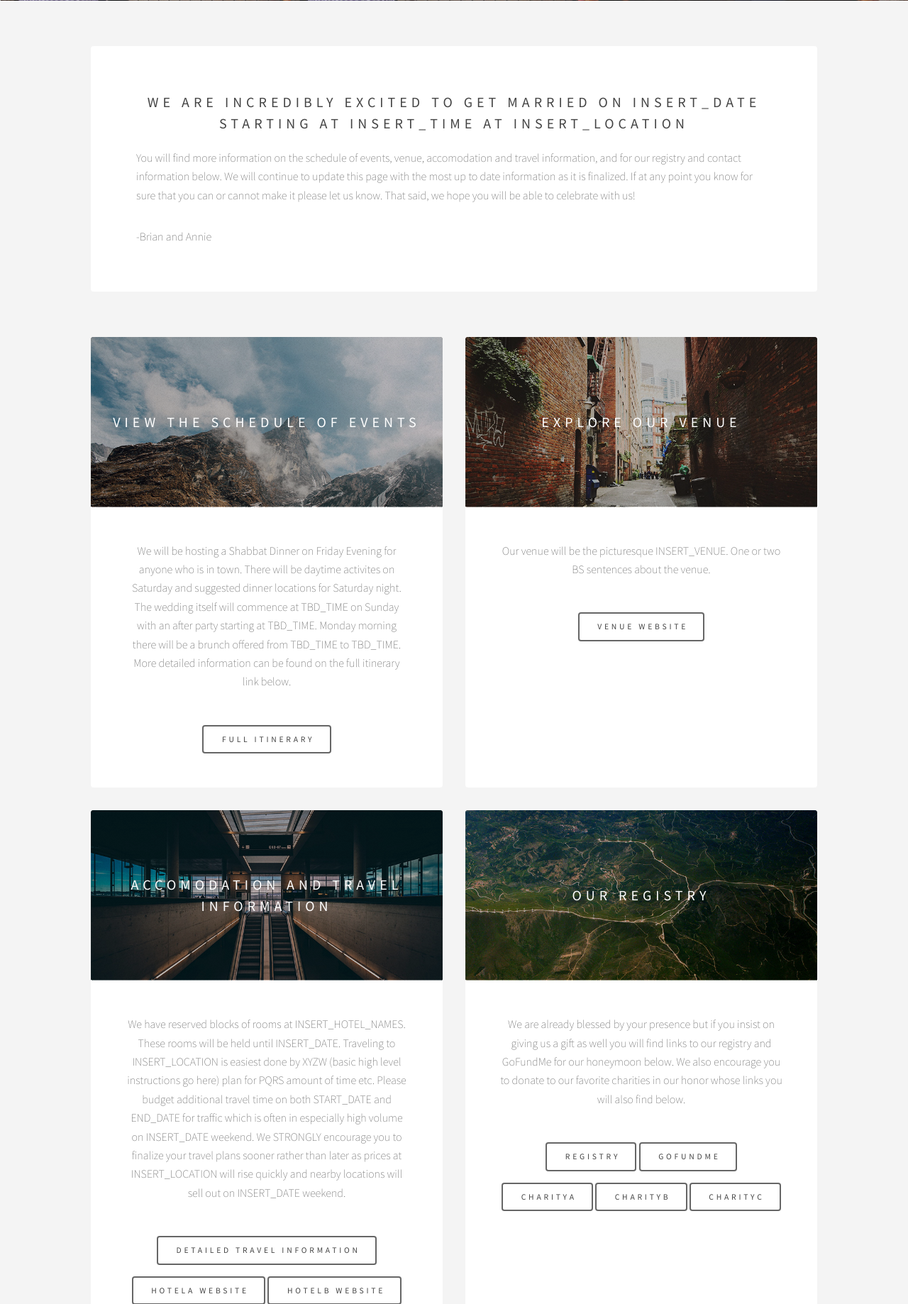
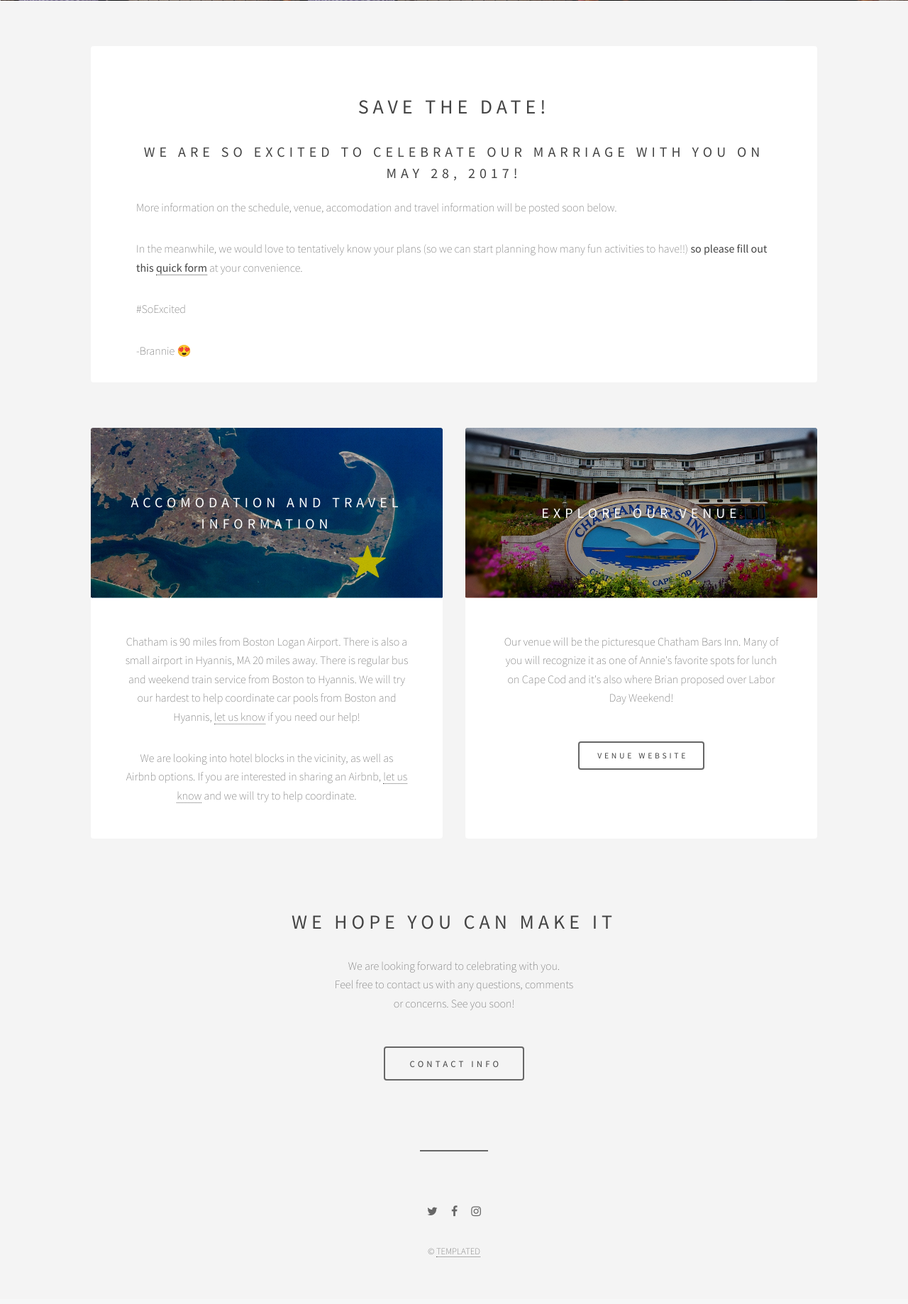
Before and after one commit to plancherb1/brannie_us, a Django app: page /wedding in a window 1280 px wide. Shown: the part 599-2437 px from the top of the page at 71% size. After the commit the page ends 2371 px from the top, so only its background shows below. Run offline with Django 3.2, Linux system fonts and the light colour scheme.

Commit message:
updated to save-the-date mode

```diff
--- a/version1/templates/epilogue/index.html
+++ b/version1/templates/epilogue/index.html
@@ -29,10 +29,13 @@
 				<!-- Main used as intro text-->
 					<section id="main" class="main">
 						<header>
-							<h3>We are incredibly excited to get married on INSERT_DATE starting at INSERT_TIME at INSERT_LOCATION</h3>
+							<h2>Save the date!</h2>
+							<h3>We are so excited to celebrate our marriage with you on May 28, 2017!</h3>
 						</header>
-						<p>You will find more information on the schedule of events, venue, accomodation and travel information, and for our registry and contact information below. We will continue to update this page with the most up to date information as it is finalized. If at any point you know for sure that you can or cannot make it please let us know. That said, we hope you will be able to celebrate with us!</p>
-						<p> -Brian and Annie </p>
+						<p>More information on the schedule, venue, accomodation and travel information will be posted soon below.</p>
+						<p>In the meanwhile, we would love to tentatively know your plans (so we can start planning how many fun activities to have!!) <b>so please fill out this <a href='https://docs.google.com/forms/d/e/1FAIpQLSeswtDUboI5vVydjL3xAyyKj8l8sXeCwZscHqMBNnXqyq-1Ag/viewform?c=0&w=1'>quick form</a></b> at your convenience.</p>
+						<p>&#35;SoExcited</p>
+						-Brannie 😍
 					</section>
 
 				<!-- Banner to Login
@@ -49,6 +52,7 @@
 
 				<!-- Items -->
 					<section class="main items">
+						<!-- Schedule of Events
 						<article class="item">
 							<header>
 								<a href="wedding/events"><img src="{% static 'images/pic01.jpg' %}" alt="" /></a>
@@ -59,21 +63,16 @@
 								<li><a href="wedding/events" class="button">Full Itinerary</a></li>
 							</ul>
 						</article>
+						-->
+						<!-- Accomodation and Travel -->
 						<article class="item">
 							<header>
-								<a href="wedding/venue"><img src="{% static 'images/pic02.jpg' %}" alt="" /></a>
-								<h3>Explore our venue</h3>
-							</header>
-							<p>Our venue will be the picturesque INSERT_VENUE. One or two BS sentences about the venue. </p>
-							<ul class="actions">
-								<li><a href="wedding/venue" class="button">Venue Website</a></li>
-							</ul>
-						</article>
-						<article class="item">
-							<header>
-								<a href="wedding/travel"><img src="{% static 'images/pic03.jpg' %}" alt="" /></a>
+								<a href="https://www.google.com/maps/place/Chatham+Bars+Inn/@41.6849835,-69.9544489,17z/data=!3m1!4b1!4m5!3m4!1s0x89fb135929407759:0x9c58053617748518!8m2!3d41.6849795!4d-69.9522602"><img src="{% static 'images/capeMap.jpg' %}" alt="" /></a>
 								<h3>Accomodation and travel information</h3>
 							</header>
+							<p>Chatham is 90 miles from Boston Logan Airport. There is also a small airport in Hyannis, MA 20 miles away. There is regular bus and weekend train service from Boston to Hyannis. We will try our hardest to help coordinate car pools from Boston and Hyannis, <a href="https://docs.google.com/forms/d/e/1FAIpQLSeswtDUboI5vVydjL3xAyyKj8l8sXeCwZscHqMBNnXqyq-1Ag/viewform?c=0&w=1">let us know</a> if you need our help! </p>
+							<p>We are looking into hotel blocks in the vicinity, as well as Airbnb options. If you are interested in sharing an Airbnb, <a href="https://docs.google.com/forms/d/e/1FAIpQLSeswtDUboI5vVydjL3xAyyKj8l8sXeCwZscHqMBNnXqyq-1Ag/viewform?c=0&w=1">let us know</a> and we will try to help coordinate.</p>
+							<!---
 							<p>We have reserved blocks of rooms at INSERT_HOTEL_NAMES. These rooms will be held until INSERT_DATE. Traveling to INSERT_LOCATION is easiest done by XYZW (basic high level instructions go here) plan for PQRS amount of time etc. Please budget additional travel time on both START_DATE and END_DATE for traffic which is often in especially high volume on INSERT_DATE weekend. We STRONGLY encourage you to finalize your travel plans sooner rather than later as prices at INSERT_LOCATION will rise quickly and nearby locations will sell out on INSERT_DATE weekend.</p>
 							<ul class="actions">
 								<li><a href="wedding/travel" class="button">Detailed Travel Information</a></li>
@@ -83,7 +82,20 @@
 								<li><a href="#" class="button">HotelD Website</a></li>
 								<li><a href="#" class="button">HotelE Website</a></li>
 							</ul>
+							-->
 						</article>
+						<!-- Venue -->
+						<article class="item">
+							<header>
+								<a href="http://www.chathambarsinn.com/"><img src="{% static 'images/cbiSign.jpg' %}" alt="" /></a>
+								<h3>Explore our venue</h3>
+							</header>
+							<p>Our venue will be the picturesque Chatham Bars Inn. Many of you will recognize it as one of Annie's favorite spots for lunch on Cape Cod and it's also where Brian proposed over Labor Day Weekend! </p>
+							<ul class="actions">
+								<li><a href="http://www.chathambarsinn.com/" class="button">Venue Website</a></li>
+							</ul>
+						</article>
+						<!--
 						<article class="item">
 							<header>
 								<a href="#"><img src="{% static 'images/pic04.jpg' %}" alt="" /></a>
@@ -98,6 +110,7 @@
 								<li><a href="#" class="button">CharityC</a></li>
 							</ul>
 						</article>
+						-->
 					</section>
 
 				<!-- CTA -->
```
Also changed, not shown: version1/static/images/capeMap.jpg (added), version1/static/images/cbiSign.jpg (added).
